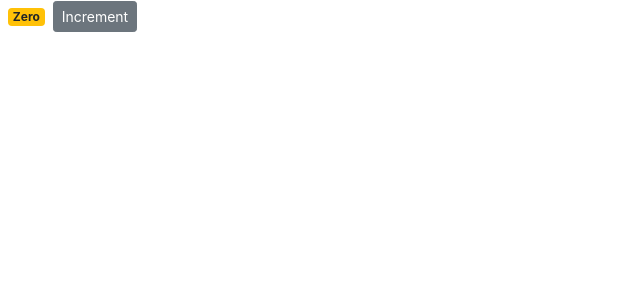
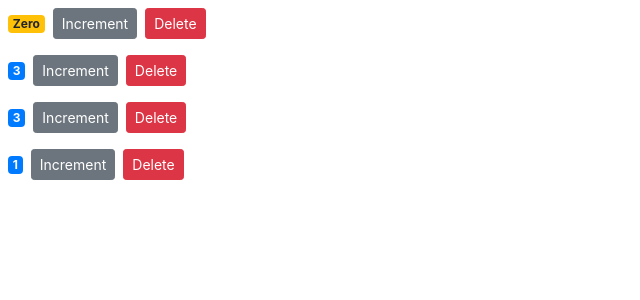
Before and after one commit to mar-veloper/counter-app, a React (Create React App) app: page / in a window 1280 px wide. Shown: the top 300 px of the page, without its empty margins (0-640 px from the left). Built offline with nearby package versions, Linux system fonts and the light colour scheme.

Commit message:
raising events

```diff
--- a/src/components/counter.jsx
+++ b/src/components/counter.jsx
@@ -1,23 +1,29 @@
 import React, { Component } from "react";
 
-class Counter extends Component {
+class valueer extends Component {
   state = {
-    count: 0
+    value: this.props.value
   };
 
   handleIncrement = () => {
-    this.setState({ count: this.state.count + 1 });
+    this.setState({ value: this.state.value + 1 });
   };
 
   render() {
     return (
       <div>
-        <span className={this.getBadgeClasses()}>{this.formatCount()}</span>
+        <span className={this.getBadgeClasses()}>{this.formatvalue()}</span>
         <button
           onClick={this.handleIncrement}
           className="btn btn-secondary btn-sm"
         >
           Increment
+        </button>
+        <button
+          onClick={this.handleDelete}
+          className="btn btn-danger btn-sm m-2"
+        >
+          Delete
         </button>
       </div>
     );
@@ -25,14 +31,14 @@ class Counter extends Component {
 
   getBadgeClasses() {
     let classes = "badge m-2 badge-";
-    classes += this.state.count <= 0 ? "warning" : "primary";
+    classes += this.state.value <= 0 ? "warning" : "primary";
     return classes;
   }
 
-  formatCount() {
-    const { count } = this.state;
-    return count <= 0 ? "Zero" : count;
+  formatvalue() {
+    const { value } = this.state;
+    return value <= 0 ? "Zero" : value;
   }
 }
 
-export default Counter;
+export default valueer;
--- a/src/components/counters.jsx
+++ b/src/components/counters.jsx
@@ -5,16 +5,22 @@ class Counters extends Component {
   state = {
     counters: [
       { id: 1, value: 0 },
-      { id: 2, value: 0 },
-      { id: 3, value: 0 },
-      { id: 4, value: 0 }
+      { id: 2, value: 3 },
+      { id: 3, value: 3 },
+      { id: 4, value: 1 }
     ]
   };
 
   render() {
     return (
       <div>
-        <Counter></Counter>
+        {this.state.counters.map(counter => (
+          <Counter
+            key={counter.id}
+            value={counter.value}
+            id={counter.id}
+          ></Counter>
+        ))}
       </div>
     );
   }
```
